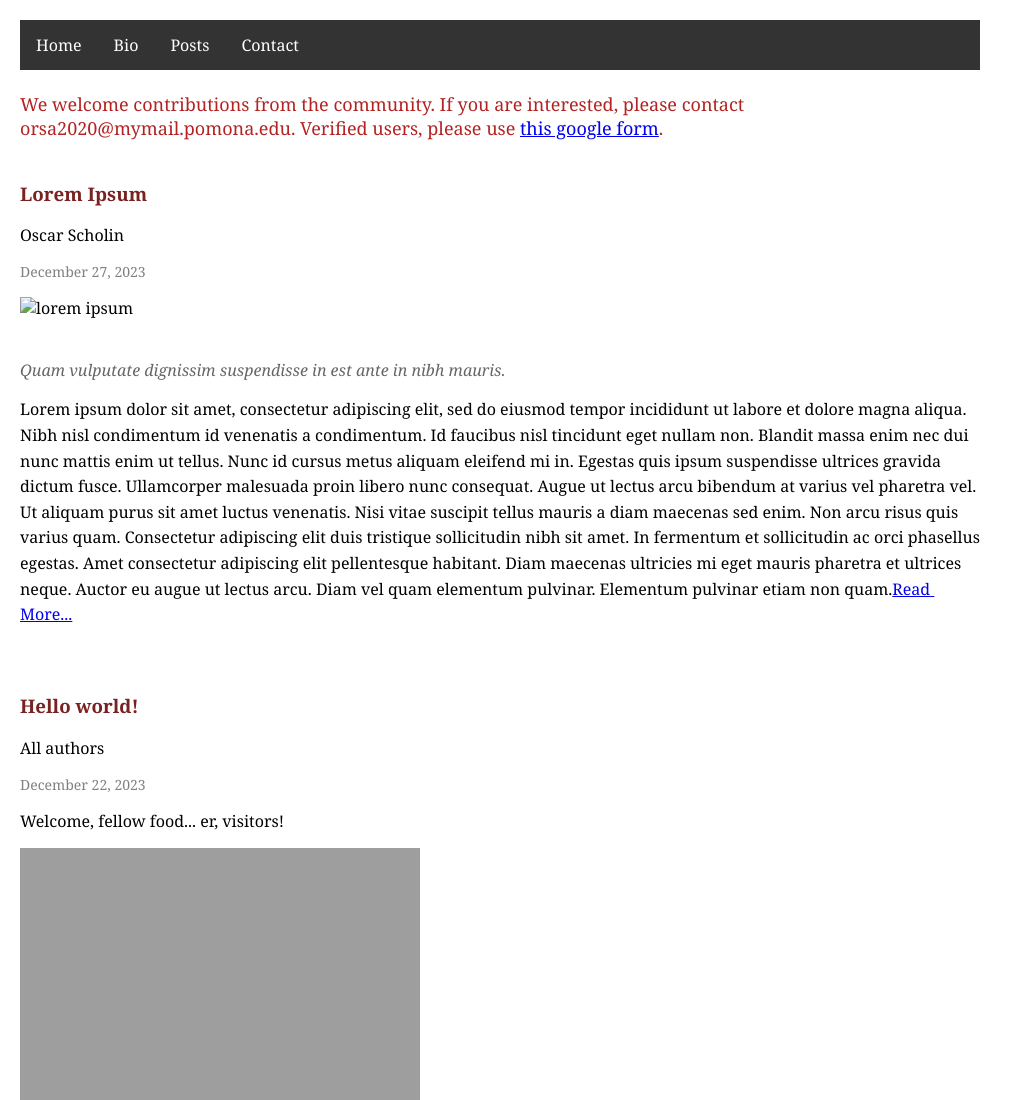
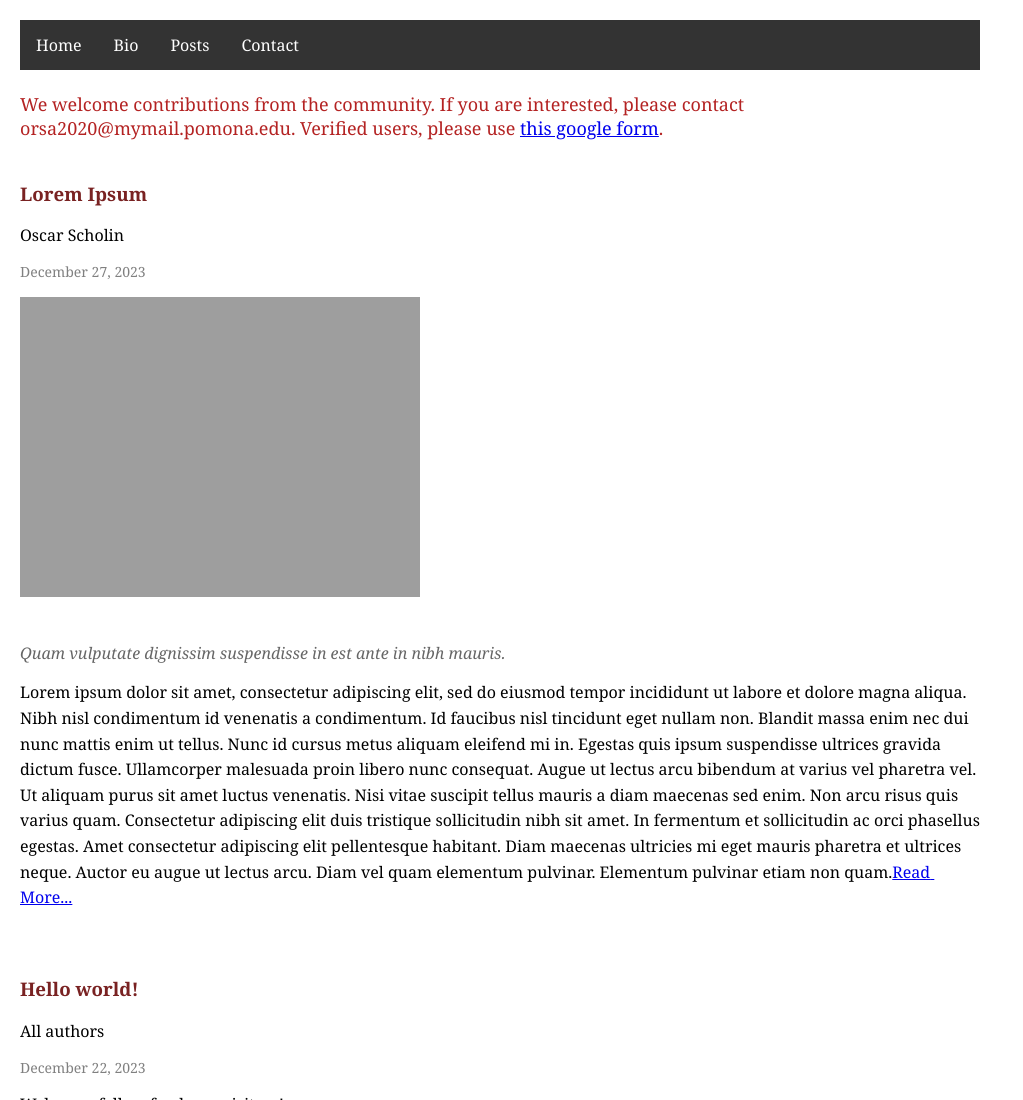
Before and after one commit to oscars47/math-zombies, a plain HTML site: page posts.html in a window 1280 px wide. Shown: the top 1100 px of the page, without its empty margins (0-1023 px from the left). Drawn offline with Linux system fonts and the light colour scheme; the site is published under a folder, as on GitHub Pages, so addresses that start at the root find nothing.

```diff
--- a/posts.html
+++ b/posts.html
@@ -127,7 +127,7 @@
             <p class="post-date">December 27, 2023</p>
 
             <p class="post img">
-                <img src="/images/lorem - Oscar Scholin.png" alt="lorem ipsum">
+                <img src="images/lorem - Oscar Scholin.png" alt="lorem ipsum">
             </p>
 
             <p class="caption">Quam vulputate dignissim suspendisse in est ante in nibh mauris.</p>
```
